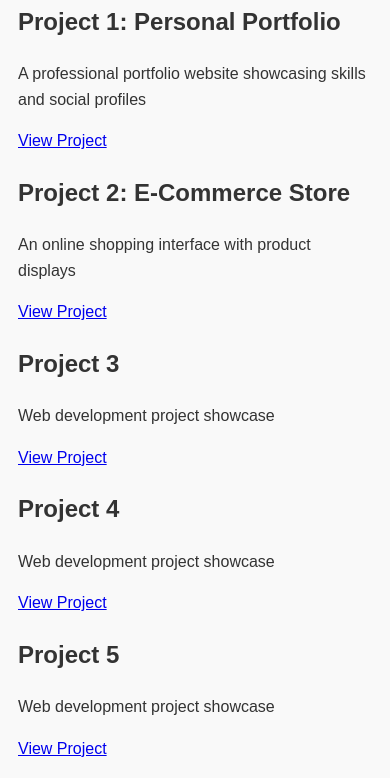
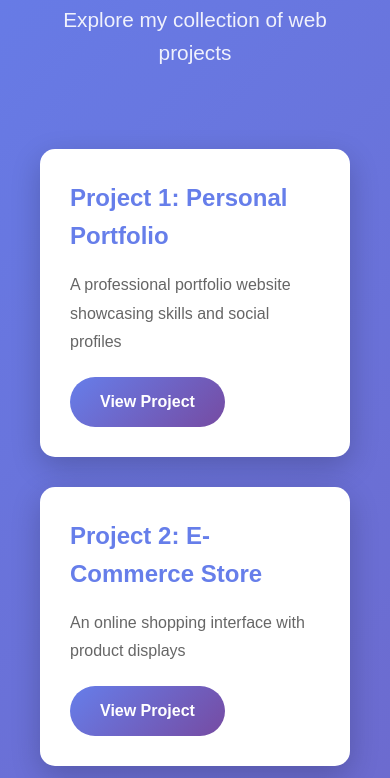
Before and after one commit to anilyadav143223-rgb/new-project, a plain HTML site: page index.html in a window 390 px wide. Shown: the part 221-999 px from the top of the page. Drawn offline with Linux system fonts and the light colour scheme.

Commit message:
Refactor CSS for layout and styling improvements
Updated styles for body, header, and project cards. Changed layout from flexbox to grid for projects and added hover effects.

```diff
--- a/style.css
+++ b/style.css
@@ -1,115 +1,100 @@
-* Reset some default browser styles */
+/* Reset */
 * {
     margin: 0;
     padding: 0;
     box-sizing: border-box;
 }
 
-/* Body and font styling */
 body {
     font-family: 'Arial', sans-serif;
     line-height: 1.6;
     color: #333;
-    background-color: #f9f9f9;
+    background: linear-gradient(135deg, #667eea 0%, #764ba2 100%);
+    min-height: 100vh;
     padding: 20px;
 }
 
-/* Header styling */
 header {
     text-align: center;
-    margin-bottom: 30px;
+    color: white;
+    padding: 40px 20px;
+    margin-bottom: 40px;
 }
 
 header h1 {
-    font-size: 2.5em;
-    color: #2c3e50;
+    font-size: 3em;
+    margin-bottom: 10px;
+    text-shadow: 2px 2px 4px rgba(0,0,0,0.3);
 }
 
-header .tagline {
-    font-size: 1.2em;
-    color: #7f8c8d;
+.tagline {
+    font-size: 1.3em;
+    opacity: 0.9;
 }
 
-/* Profile section layout using Flexbox */
-.profile {
-    display: flex;
-    align-items: center;
-    justify-content: center;
+.projects-grid {
+    display: grid;
+    grid-template-columns: repeat(auto-fit, minmax(300px, 1fr));
     gap: 30px;
-    max-width: 900px;
+    max-width: 1200px;
     margin: 0 auto;
-    background-color: #fff;
-    padding: 20px;
-    border-radius: 10px;
-    box-shadow: 0 4px 8px rgba(0,0,0,0.1);
+    padding: 0 20px;
 }
 
-.profile-pic {
-    width: 200px;
-    height: 200px;
-    object-fit: cover;
-    border-radius: 100px
+.project-card {
+    background: white;
+    border-radius: 15px;
+    padding: 30px;
+    box-shadow: 0 10px 30px rgba(0,0,0,0.2);
+    transition: transform 0.3s ease, box-shadow 0.3s ease;
 }
 
-.bio h2 {
-    margin-bottom: 10px;
-    color: #2c3e50;
+.project-card:hover {
+    transform: translateY(-10px);
+    box-shadow: 0 15px 40px rgba(0,0,0,0.3);
 }
 
-.bio p {
+.project-card h2 {
+    color: #667eea;
+    font-size: 1.5em;
     margin-bottom: 15px;
 }
 
-.social-links {
-    list-style: none;
-    display: flex;
-    gap: 15px;
+.project-card p {
+    color: #666;
+    margin-bottom: 20px;
+    line-height: 1.8;
 }
 
-.social-links li a {
+.btn {
+    display: inline-block;
+    background: linear-gradient(135deg, #667eea 0%, #764ba2 100%);
+    color: white;
+    padding: 12px 30px;
     text-decoration: none;
-    color: #3498db;
+    border-radius: 25px;
     font-weight: bold;
-    transition: color 0.3s;
+    transition: all 0.3s ease;
 }
 
-.social-links li a:hover {
-    color: #2c3e50;
+.btn:hover {
+    transform: scale(1.05);
+    box-shadow: 0 5px 15px rgba(102, 126, 234, 0.4);
 }
 
-/* Footer styling */
 footer {
     text-align: center;
-    margin-top: 40px;
-    color: #7f8c8d;
+    color: white;
+    padding: 30px;
+    margin-top: 50px;
 }
 
-/* Responsive Design using Media Queries */
 @media (max-width: 768px) {
-    .profile {
-        flex-direction: column;
-        text-align: center;
-    }
-
-    .profile-pic {
-        width: 120px;
-        height: 120px;
-        border-radius: 100%;
-        object-fit: cover;
-        display: block;
-    }
-}
-
-@media (max-width: 480px) {
-    body {
-        padding: 10px;
-    }
-
     header h1 {
         font-size: 2em;
     }
 
-    .bio p {
-        font-size: 0.9em;
+    .projects-grid {
+        grid-template-columns: 1fr;
     }
 }
```
